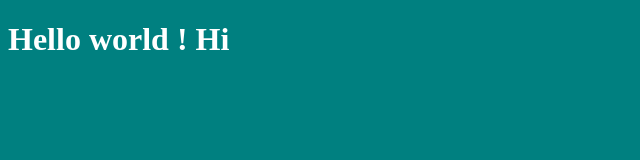
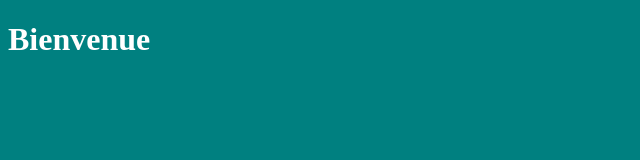
Before and after one commit to AndrianoHenry/hi, a plain HTML site: page index.html in a window 1280 px wide. Shown: the whole page, without its empty margins (0-640 px from the left). Drawn offline with Linux system fonts and the light colour scheme.

Commit message:
Hello...->Bienvenue

```diff
--- a/index.html
+++ b/index.html
@@ -12,6 +12,6 @@
 		</style>
 	</head>
 	<body>
-		<h1>Hello world ! Hi</h1>
+		<h1>Bienvenue</h1>
 	</body>
 </html>
```
